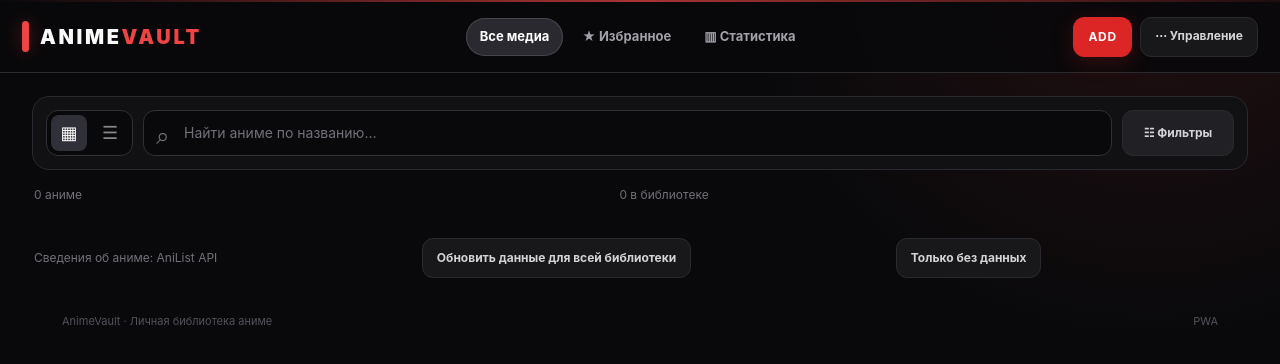
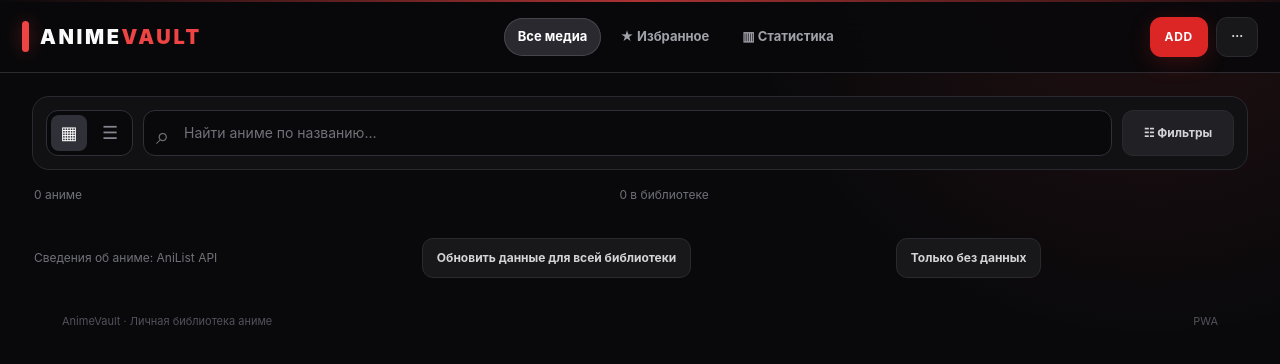
Before and after one commit to Maestro-777/anime-tracker.github.io, a plain HTML site: page index.html in a window 1280 px wide. Drawn offline with nearby package versions, Linux system fonts and the light colour scheme.

Commit message:
Add files via upload

```diff
--- a/index.html
+++ b/index.html
@@ -239,7 +239,7 @@
       <div class="header-actions">
 <button id="btn-add-modal" class="btn btn-primary">add</button>
         <details class="manage-menu">
-          <summary class="btn" aria-label="Управление библиотекой">⋯ Управление</summary>
+          <summary class="btn" aria-label="Управление библиотекой">⋯</summary>
           <div class="manage-popover">
             <label class="menu-action">⇧ Импорт CSV<input type="file" id="csv-file" accept=".csv,text/csv"></label>
             <button id="btn-export" class="menu-action">⇩ Экспорт CSV</button>
```
